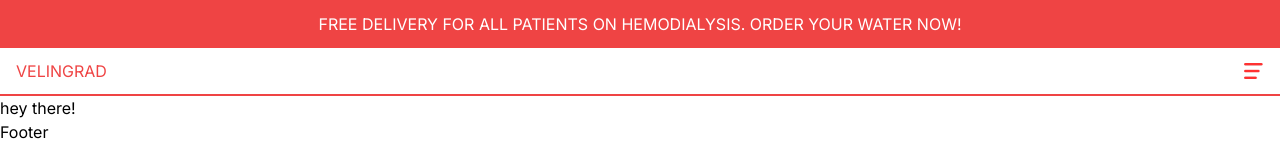
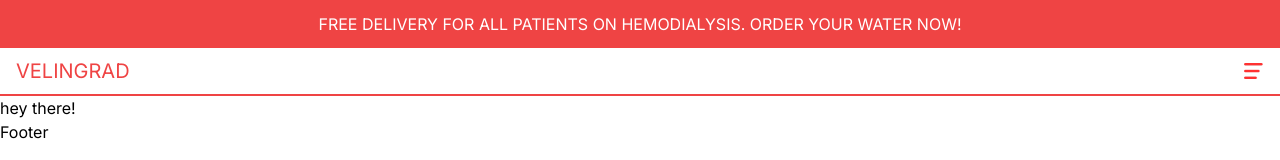
Before and after one commit to TankEngine-ish/Water_Takeaway_Service_Full_Stack_Application, a Next.js app: page / in a window 1280 px wide. Shown: the top 160 px of the page. Built offline with nearby package versions, Linux system fonts and the light colour scheme.

Commit message:
add text size to logo

```diff
--- a/src/components/Navbar.tsx
+++ b/src/components/Navbar.tsx
@@ -5,7 +5,7 @@ const Navbar = () => {
   return (
   <div className="h-12 text-red-500 p-4 flex items-center justify-between border-b-2 border-b-red-500 uppercase">
     {}
-    <div>
+    <div className="text-xl">
       <Link href={''}>Velingrad</Link>
     </div>
     {}
```
